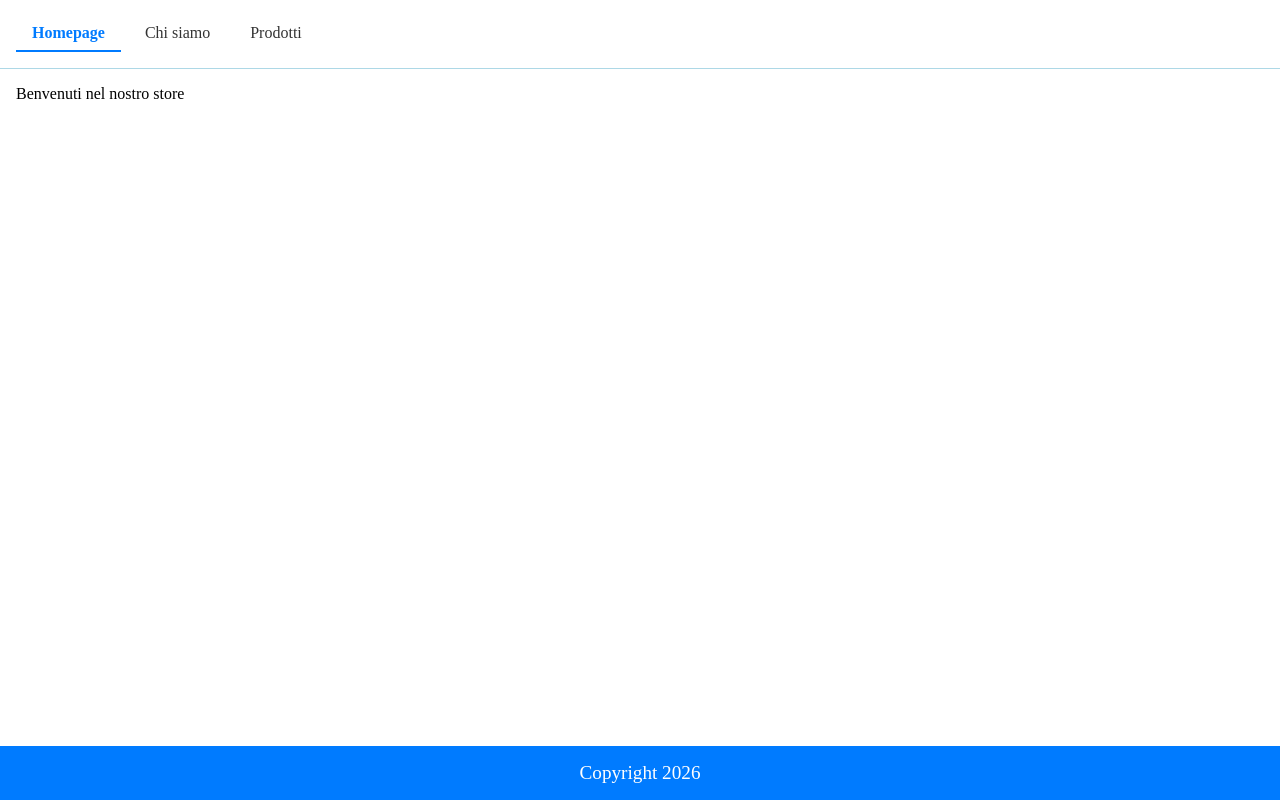
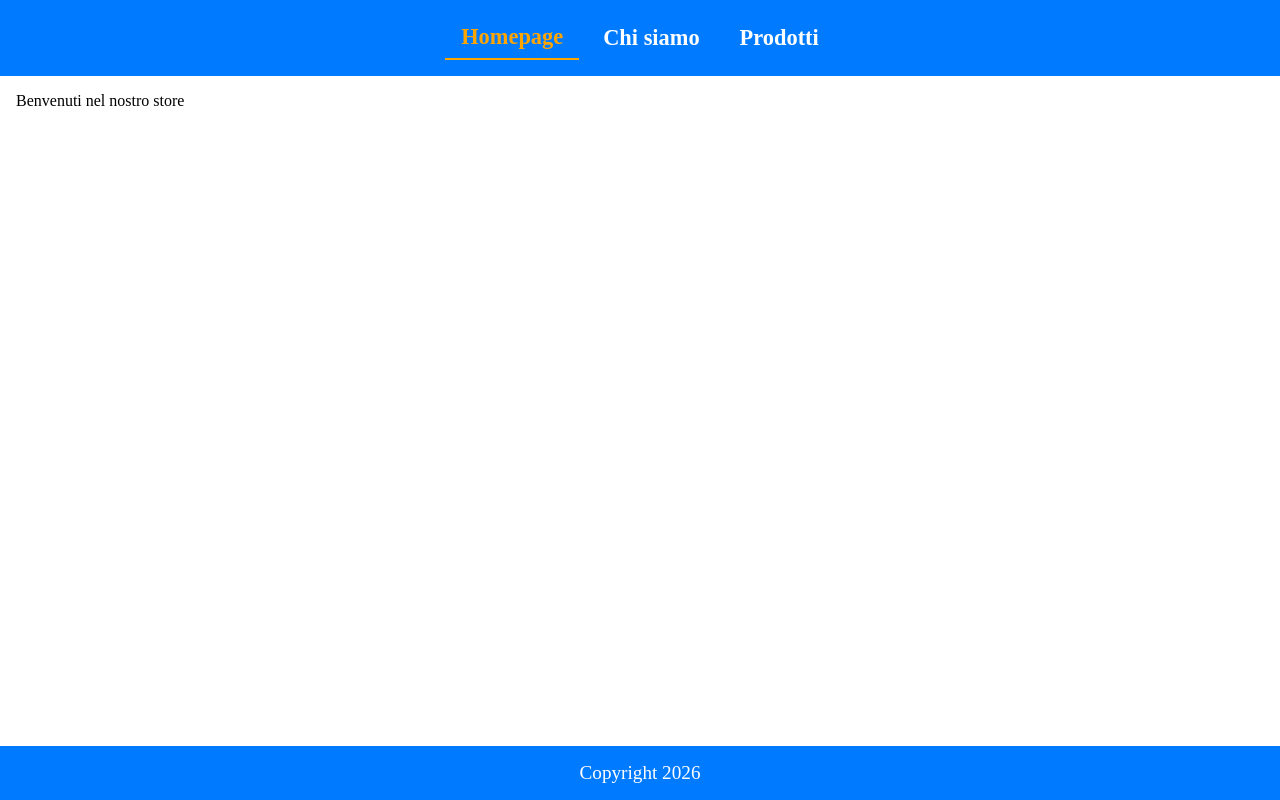
Before and after one commit to daviderocco85/react-router, a React (Vite) app: page / in a window 1280 px wide. Built offline with nearby package versions, Linux system fonts and the light colour scheme.

Commit message:
feat: update Header.css with new colors and improved navigation layout

```diff
--- a/src/components/Header.css
+++ b/src/components/Header.css
@@ -1,20 +1,24 @@
 header {
     padding: 1rem;
-    border-bottom: 1px solid lightblue;
+    background-color: #007bff;
 }
 
 header nav {
     display: flex;
+    justify-content: center;
+    align-items: center;
     gap: 0.5rem;
 }
 
 header nav a {
-    color: #333;
+    color: white;
+    font-size: 1.4rem;
+    font-weight: bold;
     padding: 0.5rem 1rem;
 }
 
 header nav a.active {
-    color: #007bff;
+    color: orange;
     font-weight: bold;
-    border-bottom: 2px solid #007bff;
+    border-bottom: 2px solid orange;
 }
```
